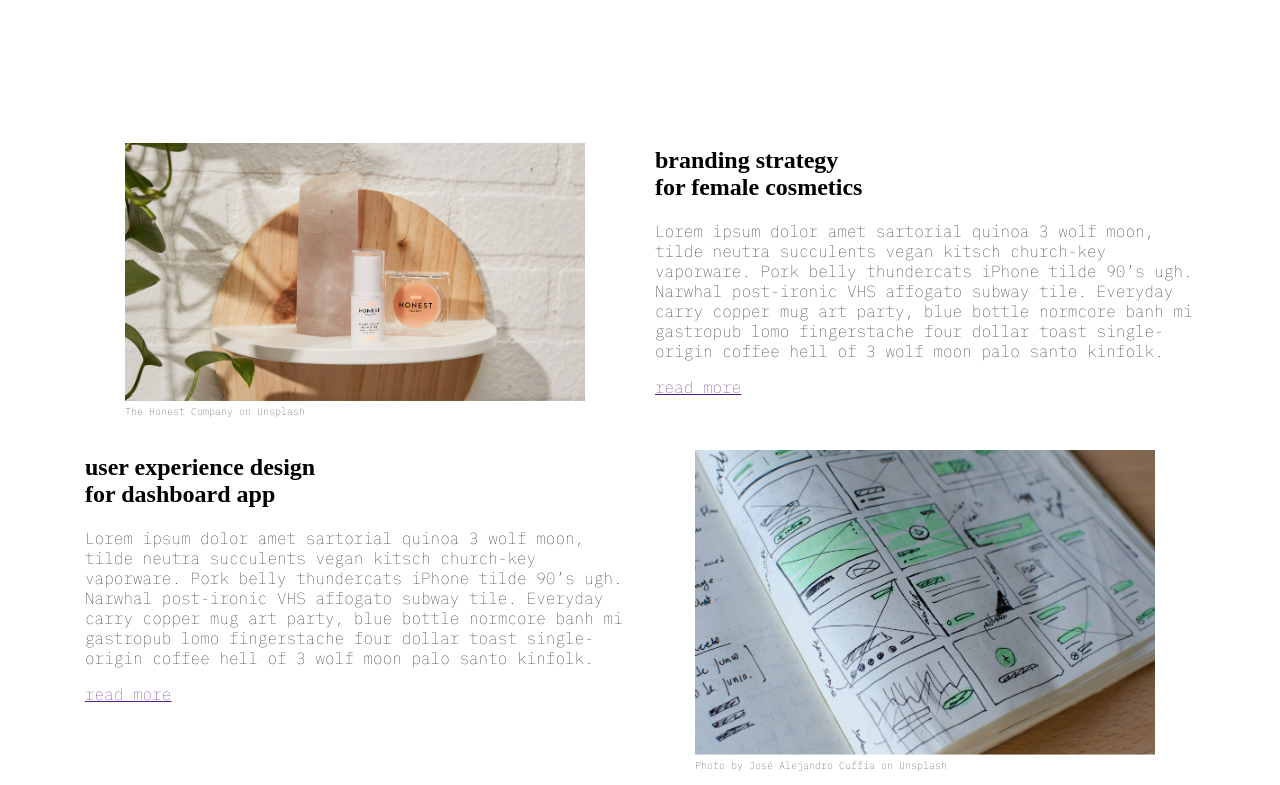
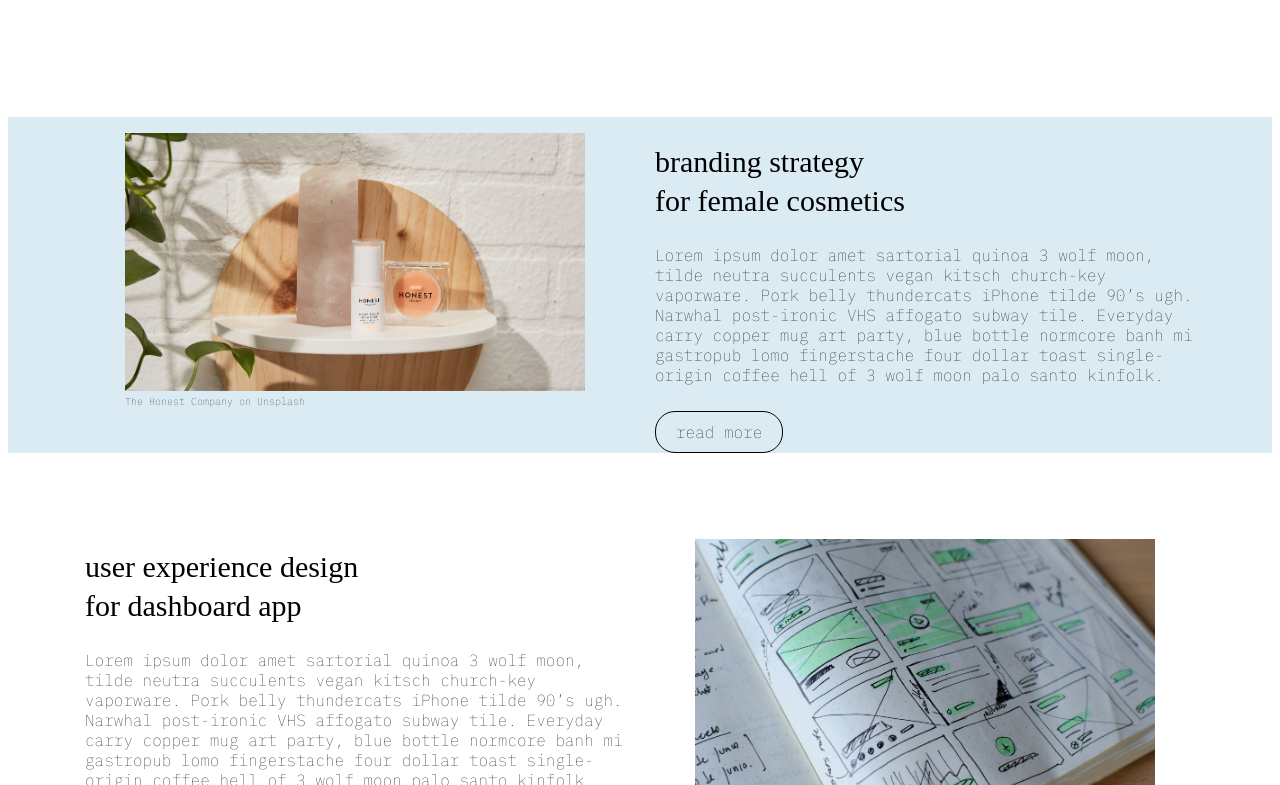
Before and after one commit to contreras-juan/practice_portfolio, a plain HTML site: page index.html in a window 1280 px wide. Shown: the part 1314-2099 px from the top of the page. Drawn offline with Linux system fonts and the light colour scheme; a web font is replaced by a local one.

Commit message:
added styles to projects

```diff
--- a/css/styles.css
+++ b/css/styles.css
@@ -75,13 +75,15 @@ body ul{
 
 figcaption{
     font-size: 10px;
+    margin-bottom: 10px;
 }
 
 .intro-img{
     box-shadow: 1px 2px 30px rgba(0,0,0,0.2);
     margin-top: 30px;
-    margin-bottom: 10px;
 }
+
+
 
 .skills-list{
     text-align: center;
@@ -89,3 +91,24 @@ figcaption{
     line-height: 150%;
     margin-bottom: 130px;
 }
+
+h2{
+    font-size: 30px;
+    line-height: 130%;
+}
+
+h1, h2{
+    font-weight: normal;
+}
+
+.project{
+    margin: 70px 0;
+}
+
+.blue{
+    background: #DBEBF4;
+}
+
+.project .button{
+    margin-top: 10px;
+}
--- a/index.html
+++ b/index.html
@@ -63,7 +63,7 @@
     </section>
 
         <!-- Project 1 -->
-    <section>
+    <section class="project blue">
         <div class="container">
             <div class="row">
 
@@ -89,14 +89,14 @@
                 gastropub lomo fingerstache four dollar toast single-origin coffee hell
                 of 3 wolf moon palo santo kinfolk.
                 </p>
-                <a href="">read more</a>
+                <a class="button" href="">read more</a>
             </div>
             </div>
         </div>
     </section>
 
     <!-- Project 2 -->
-    <section>
+    <section class="project">
         <div class="container">
             <div class="row">
 
@@ -110,7 +110,7 @@
                     blue bottle normcore banh mi gastropub lomo fingerstache four dollar
                     toast single-origin coffee hell of 3 wolf moon palo santo kinfolk.
                     </p>
-                    <a href="">read more</a>
+                    <a class="button" href="">read more</a>
                 </div>
 
             <div class="col-sm">
@@ -128,7 +128,7 @@
     </section>
 
     <!-- Project 3 -->
-    <secion>
+    <section class="project blue">
         <div class="container">
             <div class="row">
 
@@ -156,8 +156,11 @@
                     lomo fingerstache four dollar toast single-origin coffee hell of 3 wolf
                     moon palo santo kinfolk.
                     </p>
+                    <a class="button" href="">read more</a>
                 </div>
             </div>
+        </div>
+    </section>
 
 
 
```
